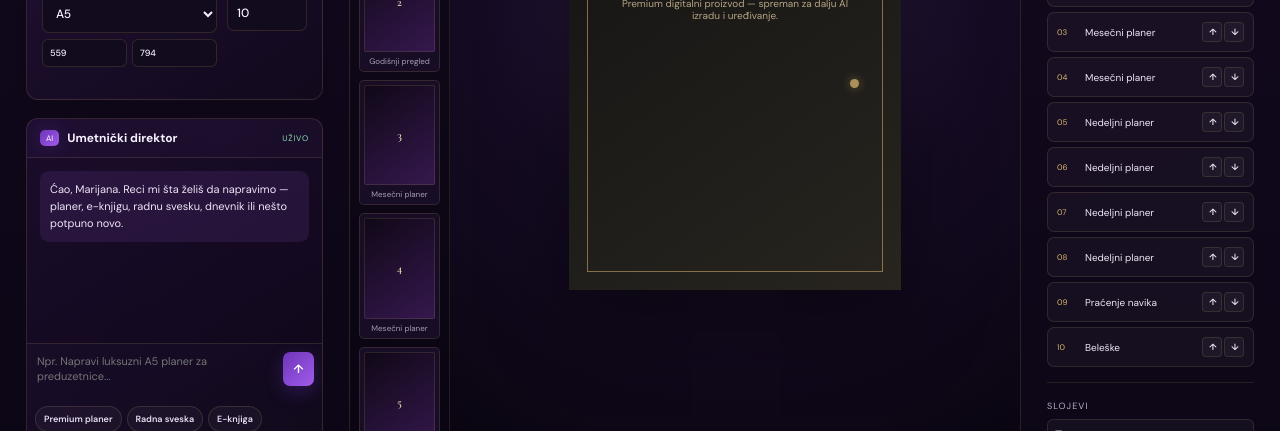
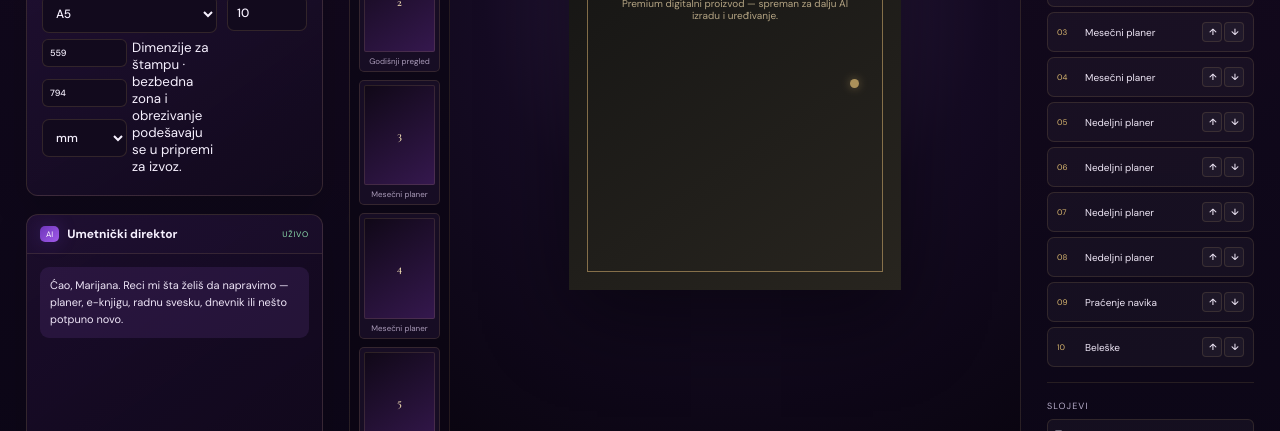
Before and after one commit to marijanaforai-creator/Marijana-AI-Design-Studio, a website: page index.html in a window 1280 px wide. Shown: the part 369-800 px from the top of the page. Drawn offline with nearby package versions, Linux system fonts and the light colour scheme.

Commit message:
Add print-ready workbook size presets and custom units

```diff
--- a/index.html
+++ b/index.html
@@ -26,8 +26,8 @@
           <label>Naziv projekta</label>
           <input id="projectName" value="Moj Premium planer">
           <div class="two-col">
-            <div><label>Format</label><select id="format"><option>A5</option><option>A4</option><option>US Letter</option><option>Instagram 1080 × 1350</option><option>Prilagođeno</option></select><div id="customSizeFields" class="custom-size-fields" hidden><input id="customWidth" type="number" min="100" max="5000" placeholder="Širina px"><input id="customHeight" type="number" min="100" max="5000" placeholder="Visina px"></div></div>
-            <div><label>Stranice</label><input id="pageCount" type="number" min="1" max="30" value="10"></div>
+            <div><label>Format</label><select id="format"><option>A5</option><option>A4</option><option>A6</option><option>B5</option><option>US Letter</option><option>Half Letter</option><option>6 × 9 in</option><option>7 × 10 in</option><option>8 × 10 in</option><option>8 × 8 in</option><option>Instagram 1080 × 1350</option><option>Prilagođeno</option></select><div id="customSizeFields" class="custom-size-fields" hidden><div class="custom-size-row"><input id="customWidth" type="number" min="10" max="2000" step="0.1" placeholder="Širina"><input id="customHeight" type="number" min="10" max="2000" step="0.1" placeholder="Visina"><select id="customUnit"><option value="mm">mm</option><option value="cm">cm</option><option value="in">in</option></select></div><small>Dimenzije za štampu · bezbedna zona i obrezivanje podešavaju se u pripremi za izvoz.</small></div></div>
+            <div><label>Stranice</label><input id="pageCount" type="number" min="1" max="200" value="10"></div>
           </div>
         </div>
 
@@ -125,7 +125,7 @@
 <div class="project-modal-head"><div><span class="eyebrow">NOVI PROJEKAT</span><h2>Šta želiš da napravimo?</h2><p>Postavi osnovu projekta, a zatim nastavljamo sa AI dizajnom.</p></div><button id="closeNewProject" class="close-btn">×</button></div>
 <div class="project-form">
 <label>Naziv projekta</label><input id="newProjectName" value="Moj novi projekat" placeholder="Npr. Premium planer">
-<div class="project-form-grid"><div><label>Format</label><select id="newProjectFormat"><option>A5</option><option>A4</option><option>US Letter</option><option>Instagram 1080 × 1350</option><option>Prilagođeno</option></select></div><div><label>Broj strana</label><input id="newProjectPages" type="number" min="1" max="30" value="10"></div></div>
+<div class="project-form-grid"><div><label>Format</label><select id="newProjectFormat"><option>A5</option><option>A4</option><option>A6</option><option>B5</option><option>US Letter</option><option>Half Letter</option><option>6 × 9 in</option><option>7 × 10 in</option><option>8 × 10 in</option><option>8 × 8 in</option><option>Instagram 1080 × 1350</option><option>Prilagođeno</option></select></div><div><label>Broj strana</label><input id="newProjectPages" type="number" min="1" max="200" value="10"></div></div>
 <label>Početak projekta</label><div class="project-start-grid">
 <button class="project-start active" data-start="blank"><strong>Prazan projekat</strong><small>Kreiraj od nule</small></button>
 <button class="project-start" data-start="planner"><strong>Premium planer</strong><small>Početna struktura planera</small></button>
```
